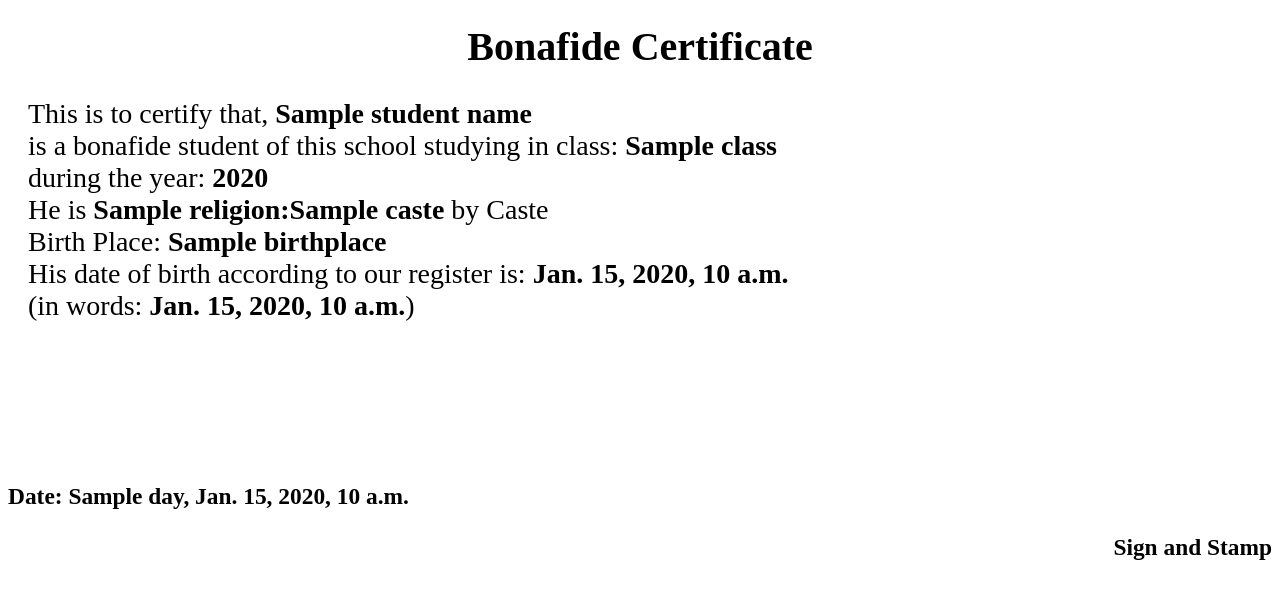
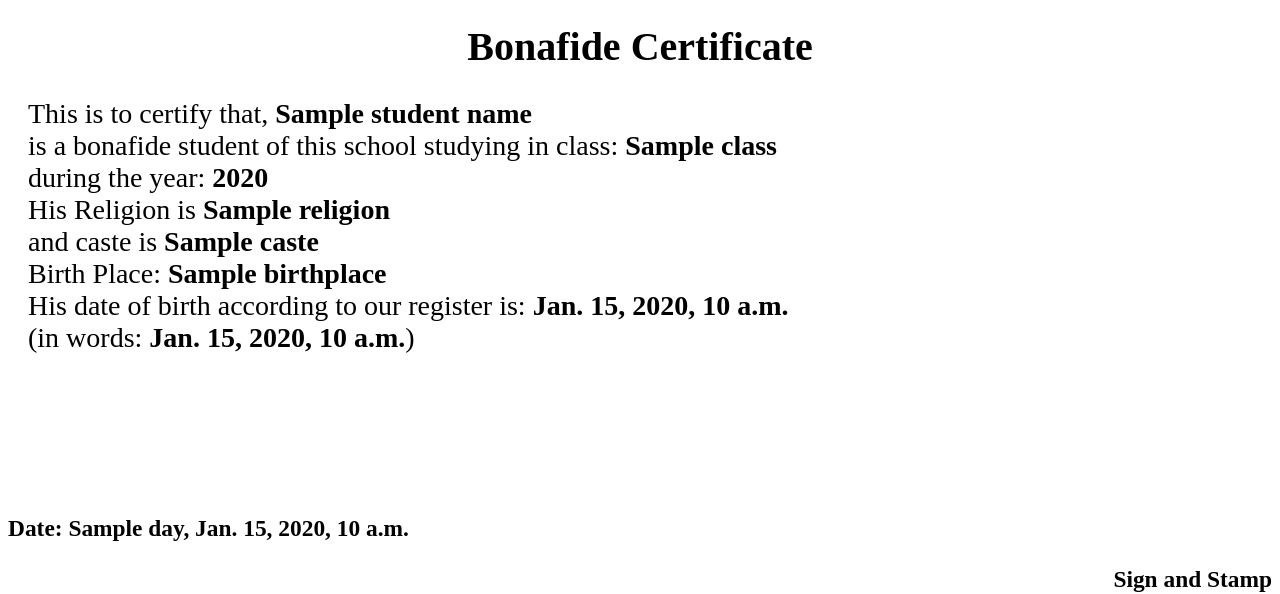
Before and after one commit to vinkarkhanis/schoolSystem, a Django app: template templates/bonafide_certificate.html in a window 1280 px wide. Shown: the part 323-917 px from the top of the page. Run offline with Django 3.2, Linux system fonts and the light colour scheme; the template is opened without the code that fills it: most values are stand-ins (such as "Sample title", 1, 10 or a date in 2020).

Commit message:
Improvements

```diff
--- a/studentinfo/models.py
+++ b/studentinfo/models.py
@@ -28,7 +28,7 @@ class Student(models.Model):
     category = models.TextField(choices=Reader.read('categories'), default=Reader.read('categories')[0][0])
     fees=models.FloatField(blank=True, null=True)
     dob = models.DateField()
-    joining_date = models.DateField(blank=True,)
+    joining_date = models.DateField(blank=True,null=True)
     leaving_date = models.DateField(blank=True,null=True)
     birth_place = models.CharField(max_length=100,)
     prev_school = models.TextField(blank=True,null=True)
--- a/studentinfo/views.py
+++ b/studentinfo/views.py
@@ -60,6 +60,7 @@ def generate_bonafide(request,object_id):
     birthplace=student.birth_place
     student_name = str(student.last_name + " " + student.first_name + " " + student.middle_name)
     dob=student.dob
+    dob_string = dob.strftime('%A %d %B %Y')
     current_fiscal_year = FiscalYear.current()
     fiscalyear.setup_fiscal_calendar(start_month=6)
     fiscal_year = str(current_fiscal_year.start.year) + "-" + str(current_fiscal_year.end.year)
@@ -76,6 +77,7 @@ def generate_bonafide(request,object_id):
             'class' : class_div,
             'birthplace':birthplace,
             'dob':dob,
-            'fiscal_year' : fiscal_year
+            'fiscal_year' : fiscal_year,
+            'dob_string' : dob_string
         }
     )
--- a/templates/bonafide_certificate.html
+++ b/templates/bonafide_certificate.html
@@ -54,12 +54,13 @@
             <p style="font-size:28px"> This is to certify that, <b>{{studentName}}</b><br/>
                 is a bonafide student of this school studying in class: <b>{{class}}</b><br/>
                 during the year: <b>{{fiscal_year}}</b><br/>
-                {%ifequal gender 'Female'%}She{%else%}He{%endifequal%}
-                is <b>{{religion}}:{{caste}}</b> by Caste<br />
+                {%ifequal gender 'Female'%}Her{%else%}His{%endifequal%}
+                Religion is <b>{{religion}}</b><br/>
+                and caste is <b>{{caste}}</b></br>
                 Birth Place: <b>{{birthplace}}</b><br />
                 {%ifequal gender 'Female'%}Her{%else%}His{%endifequal%}
                 date of birth according to our register is: <b>{{dob}}</b><br />
-                (in words: <b>{{dob}}</b>)
+                (in words: <b>{{dob_string}}</b>)
             </p>
             <br/>
         </div>
```
